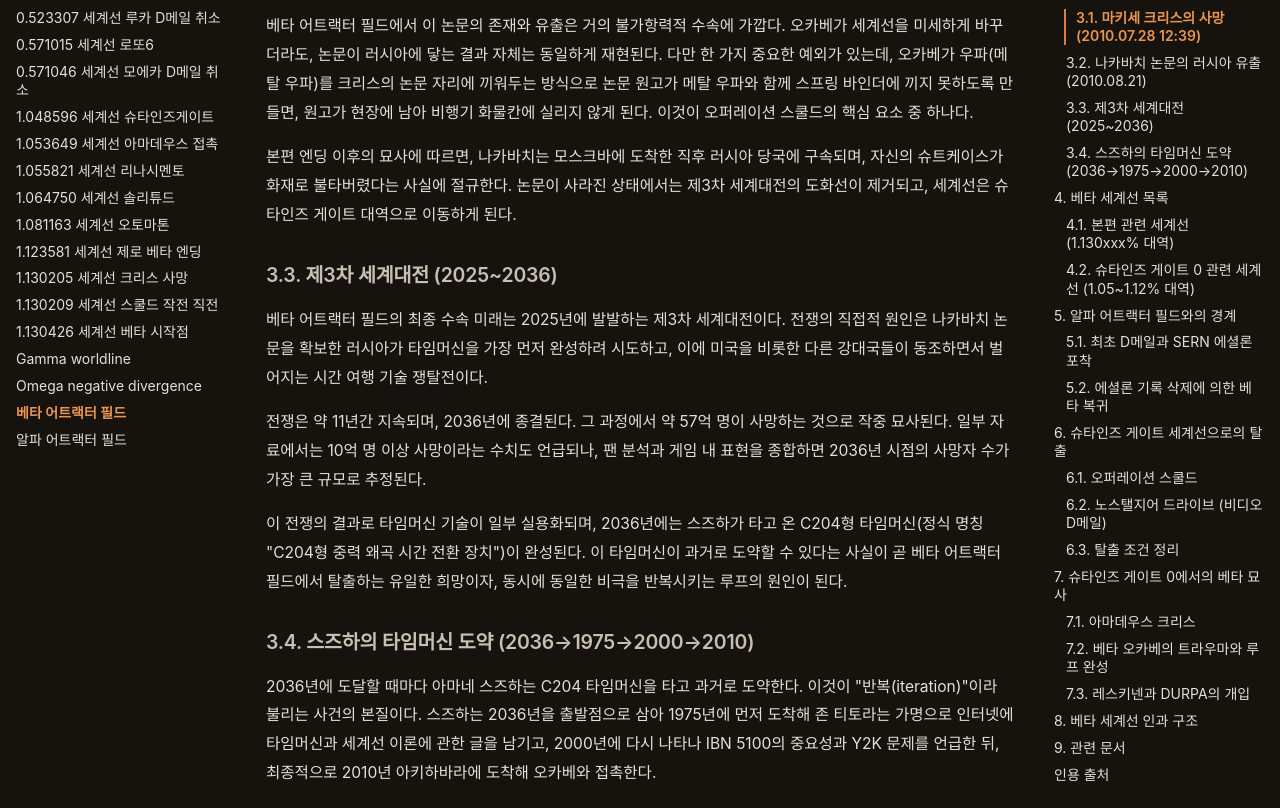
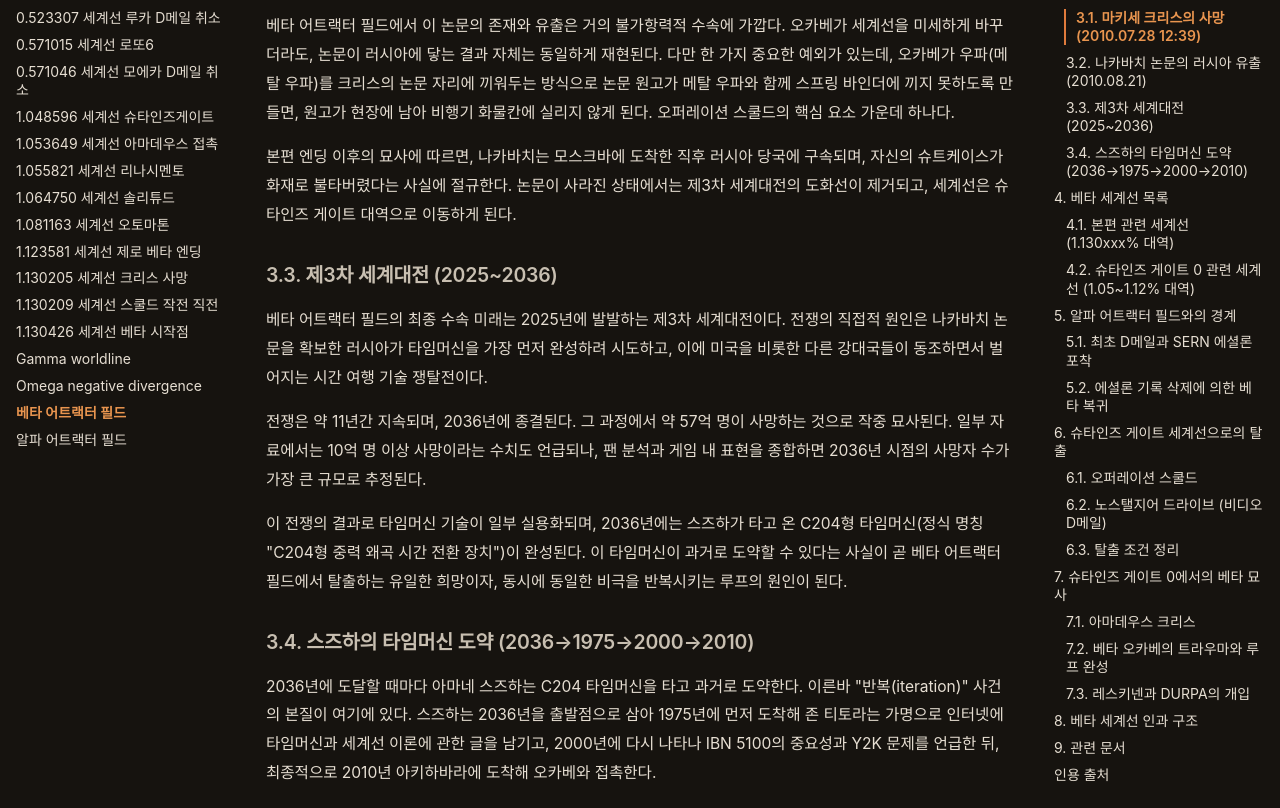
Before and after one commit to sgwiki/sgwiki.github.io, an MkDocs documentation site: the page built from wiki/세계선/베타-어트랙터-필드.md, in a window 1280 px wide and 1400 px high, scrolled down 3076 px. Shown: the part 244-1052 px from the top of the window. Built offline with MkDocs 1.6.1 and Material for MkDocs 9.7.7, drawn with Linux system fonts in a browser that asks for light colours; some web fonts are replaced; some of the changed text lies outside the part shown.

Commit message:
chore(wiki): 베타-어트랙터-필드 정비 — rewriter VOCAB(타임 리프 머신→타임리프 머신 1·오카베이→오카베가 조사 1)·humanize 4건(자동화피동 1·메타진입 1·지시사 반복 1·추상주어+만능동사 1)·사실·스포일러(endgame)·수치(1.000000β~1.999999β·1.048596%·1.053649%·1.064750%·1.055821%·2025년 8월 21일·2036·2010년 11월)·인용(공식 자료집·Mechanics v1.0.3 5건) 불변·quote_protect pass·fact_guard pass·linker pass(lint_summary 22 ok)·sanitizer 팀장 override(check 9 패턴 불일치: QA자료집이 아닌 일반 '공식 자료집' 인용, quote block 내 pre-existing)

```diff
--- a/wiki/세계선/베타-어트랙터-필드.md
+++ b/wiki/세계선/베타-어트랙터-필드.md
@@ -62,7 +62,7 @@
 
 크리스 사망 직후, 닥터 나카바치는 크리스의 시간 여행 논문 원고를 훔쳐 러시아로 망명을 시도한다. 망명 일정은 2010년 8월 21일, 모스크바행 항공편을 통해서다. 이 논문에는 타임머신 개발에 직결되는 핵심 이론이 담겨 있으며, 러시아 당국에 회수되는 순간 세계 각국이 타임머신 기술을 독점하려는 군비 경쟁에 돌입하게 된다.
 
-베타 어트랙터 필드에서 이 논문의 존재와 유출은 거의 불가항력적 수속에 가깝다. 오카베가 세계선을 미세하게 바꾸더라도, 논문이 러시아에 닿는 결과 자체는 동일하게 재현된다. 다만 한 가지 중요한 예외가 있는데, 오카베가 우파(메탈 우파)를 크리스의 논문 자리에 끼워두는 방식으로 논문 원고가 메탈 우파와 함께 스프링 바인더에 끼지 못하도록 만들면, 원고가 현장에 남아 비행기 화물칸에 실리지 않게 된다. 이것이 오퍼레이션 스쿨드의 핵심 요소 중 하나다.
+베타 어트랙터 필드에서 이 논문의 존재와 유출은 거의 불가항력적 수속에 가깝다. 오카베가 세계선을 미세하게 바꾸더라도, 논문이 러시아에 닿는 결과 자체는 동일하게 재현된다. 다만 한 가지 중요한 예외가 있는데, 오카베가 우파(메탈 우파)를 크리스의 논문 자리에 끼워두는 방식으로 논문 원고가 메탈 우파와 함께 스프링 바인더에 끼지 못하도록 만들면, 원고가 현장에 남아 비행기 화물칸에 실리지 않게 된다. 오퍼레이션 스쿨드의 핵심 요소 가운데 하나다.
 
 본편 엔딩 이후의 묘사에 따르면, 나카바치는 모스크바에 도착한 직후 러시아 당국에 구속되며, 자신의 슈트케이스가 화재로 불타버렸다는 사실에 절규한다. 논문이 사라진 상태에서는 제3차 세계대전의 도화선이 제거되고, 세계선은 슈타인즈 게이트 대역으로 이동하게 된다.
 
@@ -76,7 +76,7 @@
 
 ### 3.4. 스즈하의 타임머신 도약 (2036→1975→2000→2010)
 
-2036년에 도달할 때마다 아마네 스즈하는 C204 타임머신을 타고 과거로 도약한다. 이것이 "반복(iteration)"이라 불리는 사건의 본질이다. 스즈하는 2036년을 출발점으로 삼아 1975년에 먼저 도착해 존 티토라는 가명으로 인터넷에 타임머신과 세계선 이론에 관한 글을 남기고, 2000년에 다시 나타나 IBN 5100의 중요성과 Y2K 문제를 언급한 뒤, 최종적으로 2010년 아키하바라에 도착해 오카베와 접촉한다.
+2036년에 도달할 때마다 아마네 스즈하는 C204 타임머신을 타고 과거로 도약한다. 이른바 "반복(iteration)" 사건의 본질이 여기에 있다. 스즈하는 2036년을 출발점으로 삼아 1975년에 먼저 도착해 존 티토라는 가명으로 인터넷에 타임머신과 세계선 이론에 관한 글을 남기고, 2000년에 다시 나타나 IBN 5100의 중요성과 Y2K 문제를 언급한 뒤, 최종적으로 2010년 아키하바라에 도착해 오카베와 접촉한다.
 
 존 티토라는 이름은 현실의 인터넷 전설에서 따온 것이며, 작중에서는 스즈하가 2000년경에 사용했던 필명이다. 그녀가 남긴 글들은 베타 세계선의 미래에서 온 메시지로서 기능하며, 오카베가 어트랙터 필드 이론을 이해하는 데 결정적 역할을 한다.
 
@@ -148,7 +148,7 @@
 
 이 문제를 해결하는 것이 **노스탤지어 드라이브**다. 이것은 2025년의 오카베가 2010년의 자신에게 보내는 영상 D메일로, 스쿨드 작전의 구체적 단계와 "엘 프사이 콩그루"라는 암구호, "세상을 속이라"는 핵심 메시지를 담고 있다.
 
-노스탤지어 드라이브는 2025년 8월 21일에 녹화되어 타임 리프 머신과 유사한 방식으로 과거로 전송된다. 2010년 8월 21일의 오카베는 영상을 확인한 뒤 15년 후의 자신이 전달하는 지시를 따라 스쿨드 작전을 실행하게 된다. 이것은 2025년 오카베의 경험과 지식이 2010년 오카베에게 전달되는 일종의 시간적 피드백 루프를 형성한다.
+노스탤지어 드라이브는 2025년 8월 21일에 녹화되어 타임리프 머신과 유사한 방식으로 과거로 전송된다. 2010년 8월 21일의 오카베는 영상을 확인한 뒤 15년 후의 자신이 전달하는 지시를 따라 스쿨드 작전을 실행하게 된다. 2025년 오카베의 경험과 지식이 2010년 오카베에게 전달되는 일종의 시간적 피드백 루프가 이를 통해 성립한다.
 
 이 메커니즘이 성립하려면 2025년까지 살아남은 오카베가 존재해야 하며, 그 오카베가 크리스를 구하지 못한 채 15년간 3차 대전을 겪은 뒤 깨달음을 얻고 다시 과거의 자신을 지도해야 한다. 즉 《Steins;Gate 0》에서 묘사되는 베타 오카베의 여정이 바로 이 전제 조건을 채우는 과정이다.
 
@@ -190,7 +190,7 @@
 
 《Steins;Gate 0》에서는 베타 어트랙터 필드의 미래를 향해 타임머신 기술을 독점하려는 다양한 세력이 등장한다. 가장 대표적인 두 집단은 러시아의 **레스키넨**이 이끄는 조직과 미국의 **DURPA**(Defense Advanced Research Projects Activity의 작중 허구적 변형)다.
 
-레스키넨은 빅토르 콘드리아 대학의 연구진과 결탁해 아마데우스 시스템과 크리스의 타임머신 이론을 확보하려 한다. 그는 크리스의 기억 데이터를 카가리에게 이식하는 실험을 진행하며, 이것이 카가리의 정신 불안정과 폭주를 유발하는 핵심 갈등이 된다. 카가리에게 이식된 크리스의 기억은 그녀의 정체성을 위협하고, 오카베이 이 기억을 제거할지 말지를 선택하는 분기점이 1.055821% 루트(맹세의 리나시멘토)를 결정짓는다.
+레스키넨은 빅토르 콘드리아 대학의 연구진과 결탁해 아마데우스 시스템과 크리스의 타임머신 이론을 확보하려 한다. 그는 크리스의 기억 데이터를 카가리에게 이식하는 실험을 진행하며, 이것이 카가리의 정신 불안정과 폭주를 유발하는 핵심 갈등이 된다. 카가리에게 이식된 크리스의 기억은 그녀의 정체성을 위협하고, 오카베가 이 기억을 제거할지 말지를 선택하는 분기점이 1.055821% 루트(맹세의 리나시멘토)를 결정짓는다.
 
 DURPA는 주디 레이에스를 통해 미국의 이익을 대변하며, 타임머신 기술을 미국이 선점하기 위해 레스키넨과 경쟁한다. 주디 레이에스는 카가리를 이용하고, 크리스의 이론을 탈취하려 시도한다. 이 두 세력의 갈등은 베타 어트랙터 필드의 미래인 타임머신 기술 쟁탈전의 축소판으로, 결국 3차 대전이라는 거시적 수속의 원인이 된다.
 
```
Also changed, not shown: other parts of wiki/세계선/베타-어트랙터-필드.md (+1 -1 lines).
